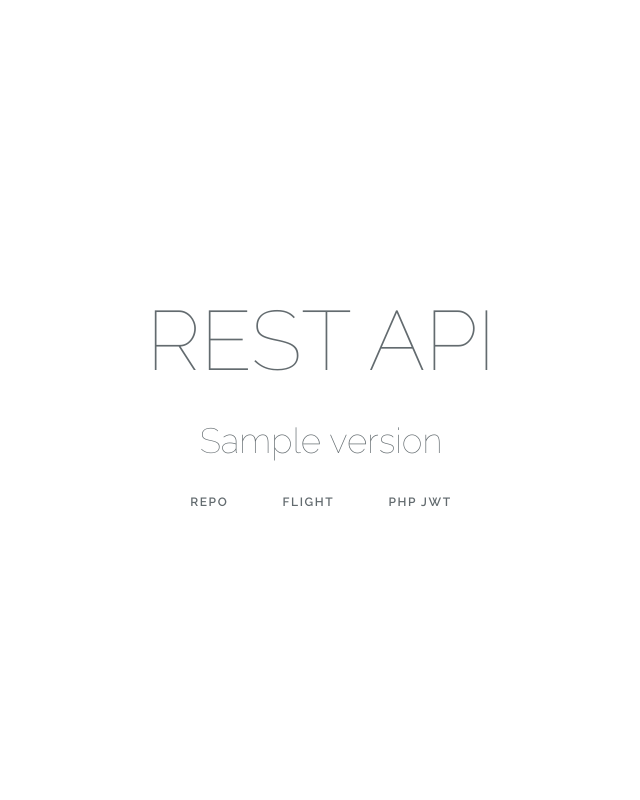
After one commit to davchezt/rest-api, a PHP site: page /rest/__view/resource/view/index.php in a window 1280 px wide. The commit adds this page. Shown: the whole page, without its empty margins (319-959 px from the left). Run offline with PHP 8.4, Linux system fonts and the light colour scheme; the template is opened without the code that fills it: most values are stand-ins (such as "Sample title", 1, 10 or a date in 2020).

Commit message:
add frontpage html

```diff
--- a/app/App.php
+++ b/app/App.php
@@ -24,6 +24,7 @@ class App
     public function __construct(Engine $app)
     {
         $this->app = $app;
+        $this->app->set('flight.views.path', R::get('views'));
 
         $token = Helper::getToken();
         $header = JWTAuth::getHeader($token);
@@ -101,7 +102,7 @@ class App
             $this->app->json(['response' => 'Error 404'], 404);
         });
 
-        $this->app->map('error', function (\Exception $ex) {
+        $this->app->map('error', function (/*\Exception */$ex) {
             $err = array(
                 'error' => array(
                     'code' => $ex->getCode(),
--- a/app/Router/Main.php
+++ b/app/Router/Main.php
@@ -10,13 +10,17 @@ namespace app\Router;
 defined("__DAVCHEZT") or die("{ \"response\" : \"error 403\"}");
 
 use app\BaseRouter;
+use app\Lib\R;
 
 class Main extends BaseRouter
 {
     public function init()
     {
         $this->app->route('/', function () {
-            $this->app->json(['response' => ['data' => 'API Main']]);
+            // $this->app->json(['response' => ['data' => 'API Main']]);
+
+            $version = file_get_contents(R::get('path') . '/vendor/mikecao/flight/VERSION');
+            $this->app->render('index', array('version' => 'Flight framework (' . $version . ')'));
         });
     }
 }
--- a/index.php
+++ b/index.php
@@ -15,12 +15,15 @@ define('__DAVCHEZT', true);
 define('__PATH', realpath(dirname(__FILE__)));
 define('__APP', __PATH . '/App');
 define('__RT', __APP . '/Router');
+define('__VIEW', __PATH . '/resource/view');
 
 require 'vendor/autoload.php';
 require 'app/autoload.php';
 
 R::set('config', require 'config.php');
+R::set('path', __PATH);
 R::set('routers', __RT);
+R::set('views', __VIEW);
 
 $app = new App(new flight\Engine);
 $app->start();
--- /dev/null
+++ b/resource/view/index.php
@@ -0,0 +1,94 @@
+<!doctype html>
+<html lang="id">
+
+<head>
+    <meta charset="utf-8">
+    <meta http-equiv="X-UA-Compatible" content="IE=edge">
+    <meta name="viewport" content="width=device-width, initial-scale=1">
+
+    <title>API Boilerplate</title>
+
+    <!-- Fonts -->
+    <link href="https://fonts.googleapis.com/css?family=Raleway:100,600" rel="stylesheet" type="text/css">
+
+    <!-- Styles -->
+    <style>
+        html,
+        body {
+            background-color: #fff;
+            color: #636b6f;
+            font-family: 'Raleway', sans-serif;
+            font-weight: 100;
+            height: 100vh;
+            margin: 0;
+        }
+
+        .full-height {
+            height: 100vh;
+        }
+
+        .flex-center {
+            align-items: center;
+            display: flex;
+            justify-content: center;
+        }
+
+        .position-ref {
+            position: relative;
+        }
+
+        .top-right {
+            position: absolute;
+            right: 10px;
+            top: 18px;
+        }
+
+        .content {
+            text-align: center;
+        }
+
+        .title {
+            font-size: 84px;
+        }
+
+        .title2 {
+            font-size: 2.2rem;
+        }
+
+        .links>a {
+            color: #636b6f;
+            padding: 0 25px;
+            font-size: 12px;
+            font-weight: 600;
+            letter-spacing: .1rem;
+            text-decoration: none;
+            text-transform: uppercase;
+        }
+
+        .m-b-md {
+            margin-bottom: 30px;
+        }
+    </style>
+</head>
+
+<body>
+    <div class="flex-center position-ref full-height">
+        <div class="content">
+            <div class="title m-b-md">
+                REST API
+            </div>
+
+            <div class="title2 m-b-md">
+            <?php echo  $version ?>
+            </div>
+
+            <div class="links">
+                <a href="https://github.com/davchezt/rest-api" target="_blank">Repo</a>
+                <a href="https://flightphp.com/">Flight</a>
+                <a href="https://github.com/firebase/php-jwt">PHP JWT</a>
+            </div>
+        </div>
+    </div>
+</body>
+
+</html>
```
